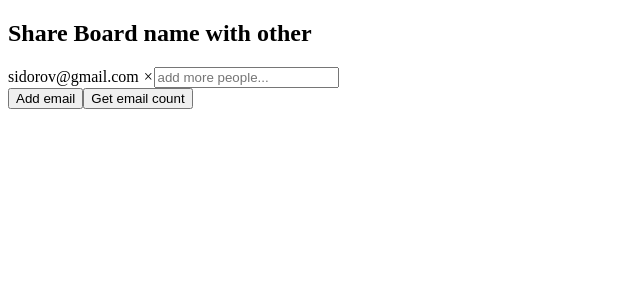
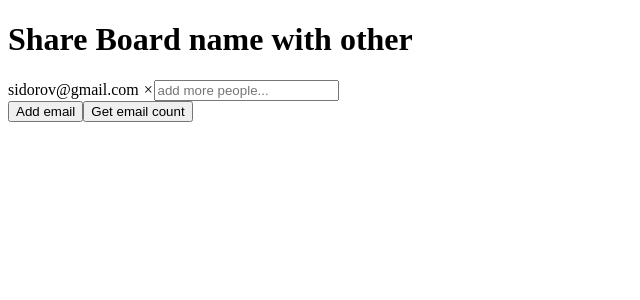
Before and after one commit to BaR488/rtb-test-emails-editor, an Angular app: page / in a window 1280 px wide. Shown: the top 300 px of the page, without its empty margins (0-640 px from the left). Built offline with nearby package versions, Linux system fonts and the light colour scheme.

Commit message:
travis fix

```diff
--- a/src/app/app.component.html
+++ b/src/app/app.component.html
@@ -1,4 +1,4 @@
-<h2>Share <b>Board name</b> with other</h2>
+<h1>Share <b>Board name</b> with other</h1>
 <emails-editor></emails-editor>
 <button (click)="addEmail()">Add email</button>
 <button (click)="getEmailCount()">Get email count</button>
```
Also changed, not shown: .travis.yml.
